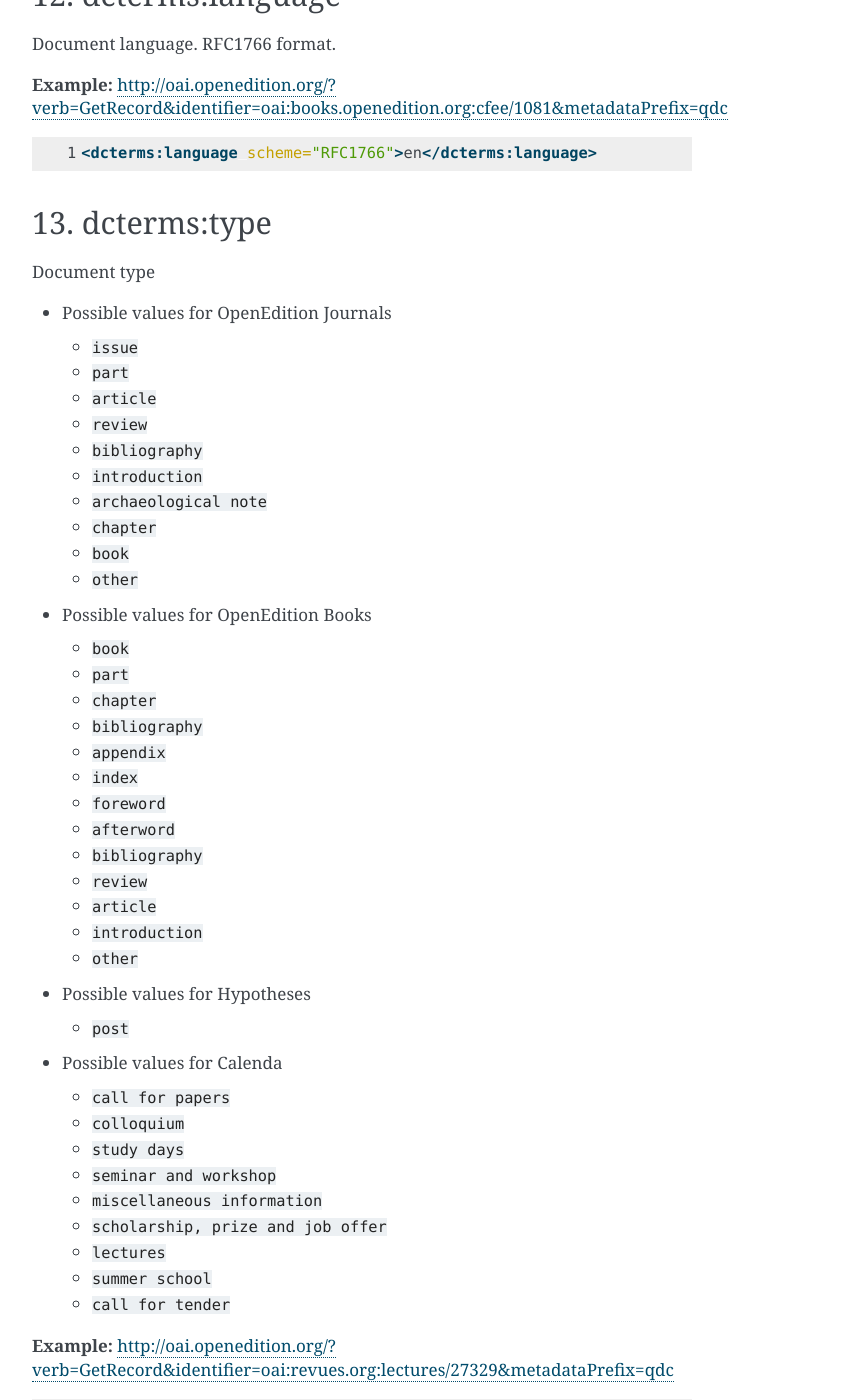
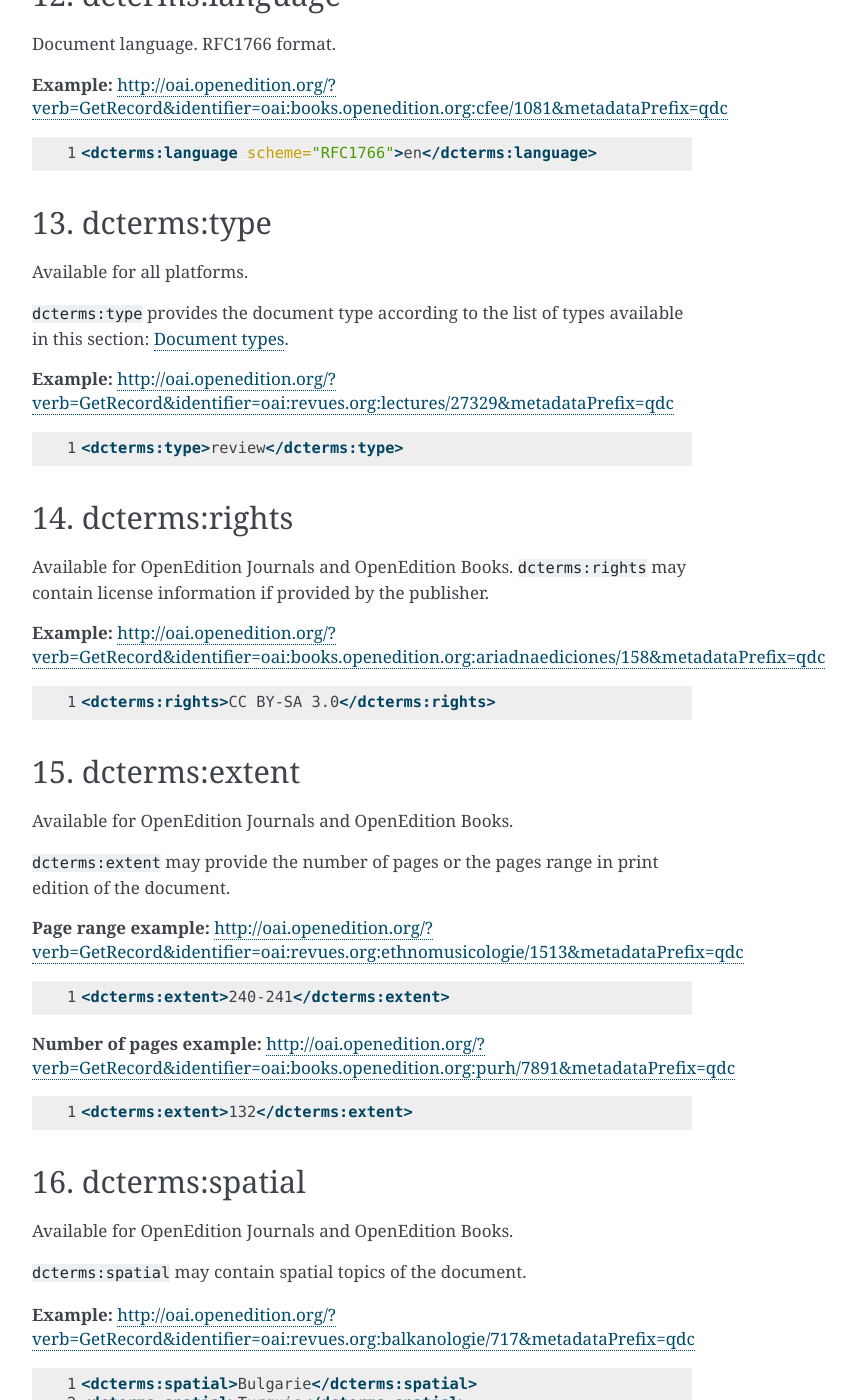
Before and after one commit to PatGendre/oai-openedition, a Sphinx documentation site: the page built from docs/source/qdc.rst, in a window 1280 px wide and 1400 px high, scrolled down 4924 px. Shown: the whole window, without its empty margins (388-1244 px from the left). Built offline with Sphinx 7.4.7, drawn with Linux system fonts in a browser that asks for light colours; some of the changed text lies outside the part shown.

Commit message:
add types + mets

```diff
--- a/docs/source/harvesting.rst
+++ b/docs/source/harvesting.rst
@@ -30,6 +30,7 @@
 
 http://oai.openedition.org/?verb=ListRecords&metadataPrefix=oai_dc&from=2017-03-13T16:47:48Z will retrieve a list of records added or updated since the 13 march 2017 at 4.47 pm.
 
+.. _rToken:
 
 resumptionToken
 ----------------------------------
--- a/docs/source/index.rst
+++ b/docs/source/index.rst
@@ -29,6 +29,7 @@
 
    availableFormats
    sets
+   types
    oai_dc
    qdc
    mets
--- a/docs/source/mets.rst
+++ b/docs/source/mets.rst
@@ -1,5 +1,40 @@
 mets format
 =================
 
+The ``mets`` (Metadata Encoding and Transmission Standard) format is available for books and journal issues (more info about types :ref:`types`). The aim of this format is to describe the metadata and the complete structure of the volume (book or journal issue).
+
+The ``mets`` format is documented on the Library of Congress website: http://www.loc.gov/standards/mets/.
+
+The list of available records in mets format can be found through OAI: http://oai.openedition.org/?verb=ListIdentifiers&metadataPrefix=mets (use :ref:`rToken` to retrieve the complete list).
+
+In OpenEdition OAI, a ``mets`` record is divided into 3 main parts : one ``mets:structMap``, one ``mets:fileSec`` and several ``mets:dmdSec``.
+
+
+.. _metsstructmap:
+
+1. mets:structMap
+---------------------
+
+The ``structMap`` element describes the tree structure of the volume.
+
+``mets:div`` elements are nested to describe the hierarchial organisation of the volume, parts, texts. Each ``mets:div`` element is qualified with the following attributes:
+
+* ``TYPE``:  :ref:`List of document types <types>`
+* ``ORDER``: sequence number whitch defines the order of the documents relative to the parent ``div`` element.
+* ``DMDID``: refer to the ``ID`` of the relevant ``mets:dmdSec`` element.
+* ``LABEL``: descriptive label (buggy FIXME)
+
+
+Each ``mets:div`` element refering to a document file have one or several ``mets:fptr`` child element, with a ``FILEID`` refer to the ``ID`` of the relevant ``mets:file`` element.
+
+
+2. mets:filSec
+----------------------
 
 TODO
+
+
+3. mets:dmdSec
+--------------------------
+
+TODO
--- a/docs/source/qdc.rst
+++ b/docs/source/qdc.rst
@@ -218,56 +218,14 @@
 
     <dcterms:language scheme="RFC1766">en</dcterms:language>
 
-.. _type:
+.. _dctermstype:
 
 13. dcterms:type
 -------------------------
-Document type
 
-* Possible values for OpenEdition Journals
+Available for all platforms.
 
-  * ``issue``
-  * ``part``
-  * ``article``
-  * ``review``
-  * ``bibliography``
-  * ``introduction``
-  * ``archaeological note``
-  * ``chapter``
-  * ``book``
-  * ``other``
-
-* Possible values for OpenEdition Books
-
-  * ``book``
-  * ``part``
-  * ``chapter``
-  * ``bibliography``
-  * ``appendix``
-  * ``index``
-  * ``foreword``
-  * ``afterword``
-  * ``bibliography``
-  * ``review``
-  * ``article``
-  * ``introduction``
-  * ``other``
-
-* Possible values for Hypotheses
-
-  * ``post``
-
-* Possible values for Calenda
-
-  * ``call for papers``
-  * ``colloquium``
-  * ``study days``
-  * ``seminar and workshop``
-  * ``miscellaneous information``
-  * ``scholarship, prize and job offer``
-  * ``lectures``
-  * ``summer school``
-  * ``call for tender``
+``dcterms:type`` provides the document type according to the list of types available in this section: :ref:`types`.
 
 
 **Example:**
@@ -296,7 +254,7 @@
 -------------------------
 Available for OpenEdition Journals and OpenEdition Books.
 
-``dcterms:extent`` may provide the number of pages or the pages range in print edition of the document
+``dcterms:extent`` may provide the number of pages or the pages range in print edition of the document.
 
 **Page range example:** http://oai.openedition.org/?verb=GetRecord&identifier=oai:revues.org:ethnomusicologie/1513&metadataPrefix=qdc
 
@@ -409,7 +367,7 @@
 20. dcterms:bibliographicalCitation
 ---------------------------------------------
 
-Available for OpenEdition Journals, for ``issue`` documents only (see :ref:`type`).
+Available for OpenEdition Journals, for ``issue`` documents only (see :ref:`types`).
 
 .. note :: Only covers a small part of journal issues.
 
```
Also changed, not shown: docs/source/oai_dc.rst (+10 -41 lines), docs/source/types.rst (added, +64 -0 lines).
